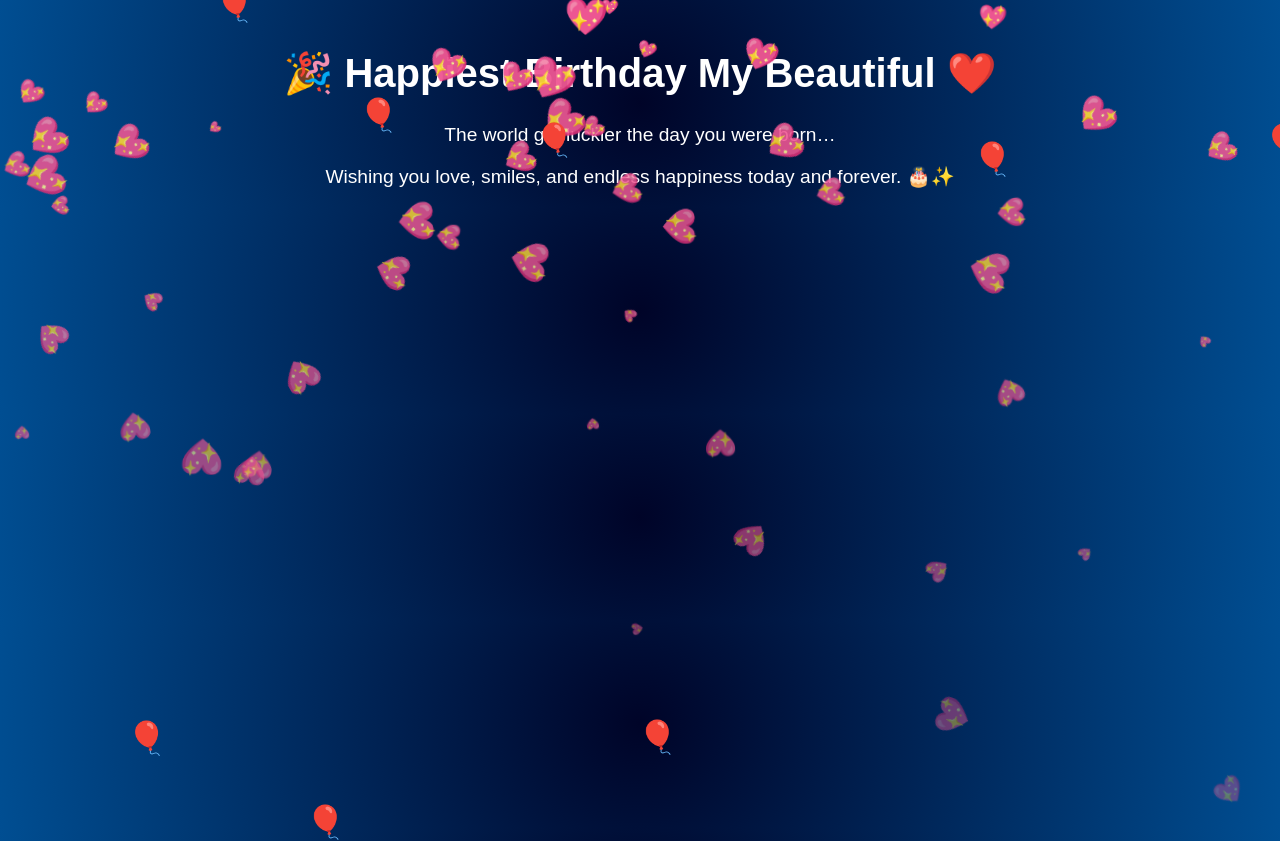
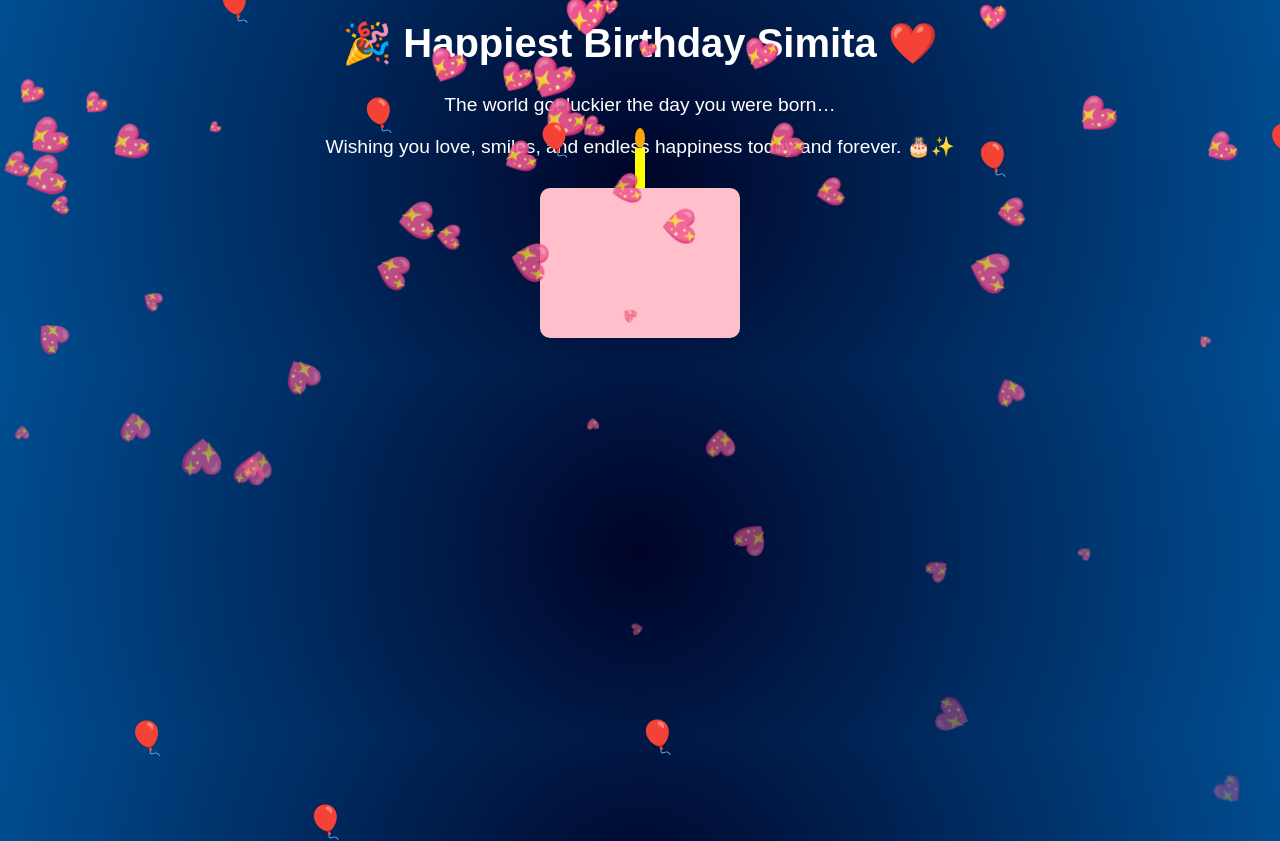
Before and after one commit to soumyadip-sn/happy-birthday-simita, a plain HTML site: page index.html in a window 1280 px wide. Shown: the top 841 px of the page. Drawn offline with Linux system fonts and the light colour scheme.

Commit message:
Update index.html

```diff
--- a/index.html
+++ b/index.html
@@ -16,7 +16,7 @@ body {
 }
 
 h1 {
-  margin-top: 50px;
+  margin-top: 20px;
   font-size: 2.5em;
 }
 
@@ -38,6 +38,44 @@ p {
   animation: float 6s linear infinite;
 }
 
+.cake {
+  margin: 30px auto;
+  width: 200px;
+  height: 150px;
+  background: pink;
+  position: relative;
+  border-radius: 10px;
+  cursor: pointer;
+  transition: all 0.5s ease;
+}
+
+.candle {
+  width: 10px;
+  height: 40px;
+  background: yellow;
+  position: absolute;
+  top: -40px;
+  left: 50%;
+  transform: translateX(-50%);
+}
+
+.flame {
+  width: 10px;
+  height: 20px;
+  background: orange;
+  border-radius: 50%;
+  position: absolute;
+  top: -60px;
+  left: 50%;
+  transform: translateX(-50%);
+  animation: flicker 0.5s infinite alternate;
+}
+
+@keyframes flicker {
+  0% { opacity: 1; }
+  100% { opacity: 0.5; }
+}
+
 @keyframes fall {
   0% { transform: translateY(0) rotate(0); opacity: 1; }
   100% { transform: translateY(110vh) rotate(360deg); opacity: 0.3; }
@@ -51,9 +89,16 @@ p {
 </head>
 <body>
 
-<h1>🎉 Happiest Birthday My Beautiful ❤️</h1>
+<h1>🎉 Happiest Birthday Simita ❤️</h1>
 <p>The world got luckier the day you were born…</p>
 <p>Wishing you love, smiles, and endless happiness today and forever. 🎂✨</p>
+
+<div class="cake" onclick="cutCake()">
+  <div class="candle"></div>
+  <div class="flame"></div>
+</div>
+
+<p id="cut-message" style="display:none; font-size:1.5em; color:#ffccff;">🎉 The cake is cut! Happy Birthday Simita! ❤️</p>
 
 <audio autoplay loop>
   <source src="https://www.soundhelix.com/examples/mp3/SoundHelix-Song-1.mp3" type="audio/mpeg">
@@ -80,6 +125,11 @@ for (let i = 0; i < 10; i++) {
   balloon.style.animationDuration = 4 + Math.random() * 3 + 's';
   document.body.appendChild(balloon);
 }
+
+function cutCake() {
+  document.querySelector('.cake').style.display = 'none';
+  document.getElementById('cut-message').style.display = 'block';
+}
 </script>
 
 </body>
```
